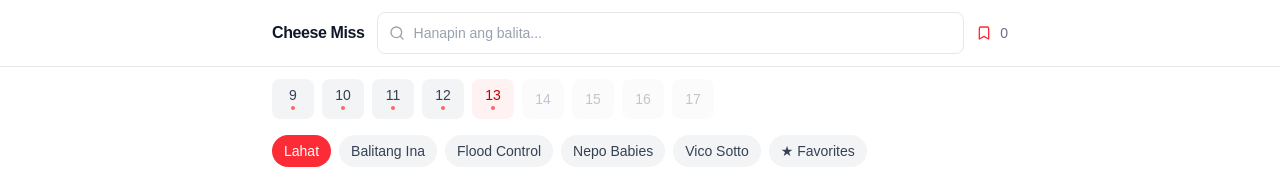
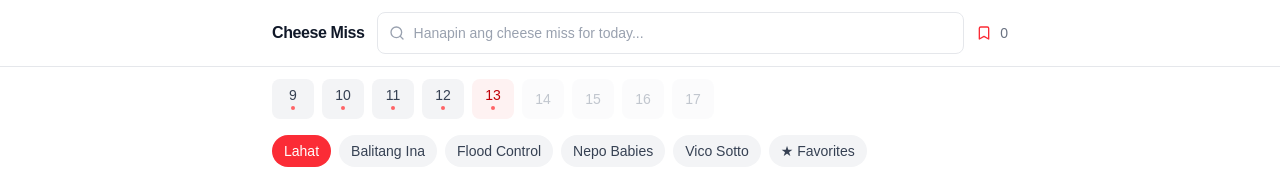
Before and after one commit to Souleilune/CheeseMiss, a Next.js app: page / in a window 1280 px wide. Shown: the top 169 px of the page. Built offline with nearby package versions, Linux system fonts and the light colour scheme.

Commit message:
front page search bar

```diff
--- a/src/app/page.tsx
+++ b/src/app/page.tsx
@@ -279,7 +279,7 @@ const NewsApp = () => {
               <input
                 value={searchQuery}
                 onChange={(e) => setSearchQuery(e.target.value)}
-                placeholder="Hanapin ang balita..."
+                placeholder="Hanapin ang cheese miss for today..."
                 aria-label="Search news"
                 className="w-full pl-9 pr-8 py-2.5 rounded-lg border border-gray-200 bg-white text-sm placeholder-gray-400 focus:outline-none focus:ring-2 focus:ring-red-400"
               />
```
